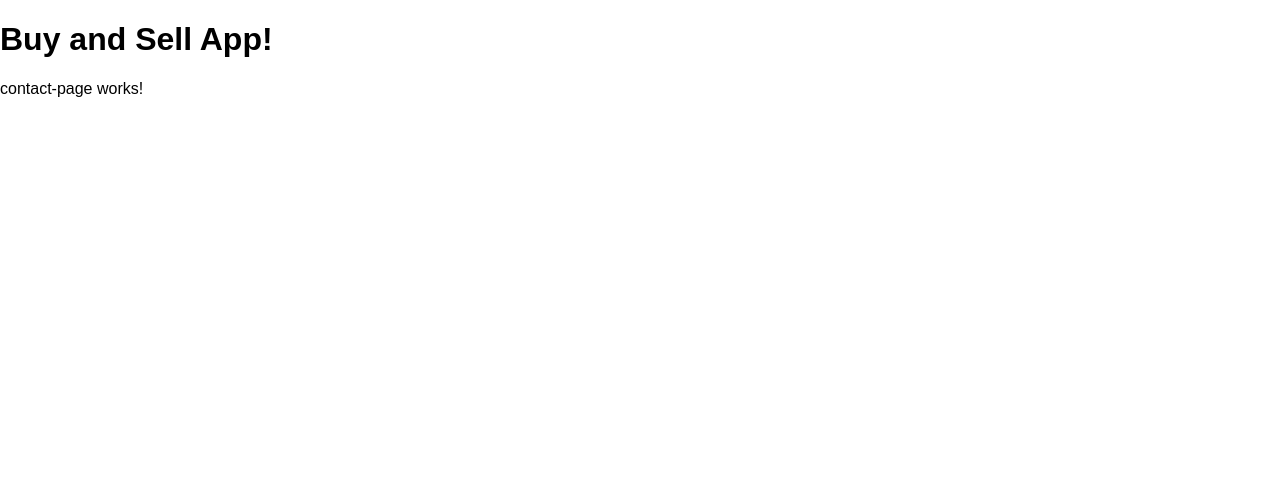
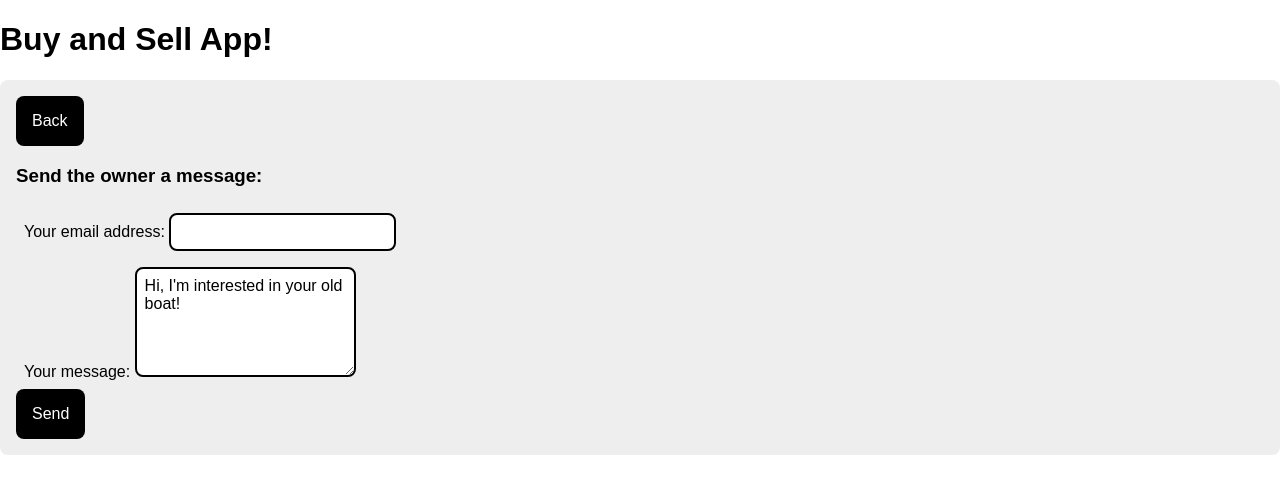
Before and after one commit to rpatino12/angular-linkedin-learning, an Angular app: page /contact/123 in a window 1280 px wide. Shown: the top 494 px of the page. Built offline with nearby package versions, Linux system fonts and the light colour scheme.

Commit message:
Create a contact seller page

```diff
--- a/src/app/app-routing.module.ts
+++ b/src/app/app-routing.module.ts
@@ -27,7 +27,8 @@
   },
   {
     path: 'contact/:id',
-    component: ContactPageComponent
+    component: ContactPageComponent,
+    title: 'BuyAndSell | Contact seller',
   },
   {
     path: 'edit-listing/:id',
--- a/src/app/app.module.ts
+++ b/src/app/app.module.ts
@@ -9,6 +9,7 @@
 import { MyListingsPageComponent } from './my-listings-page/my-listings-page.component';
 import { NewListingPageComponent } from './new-listing-page/new-listing-page.component';
 import { EditListingPageComponent } from './edit-listing-page/edit-listing-page.component';
+import { FormsModule } from '@angular/forms';
 
 @NgModule({
   declarations: [
@@ -22,7 +23,8 @@
   ],
   imports: [
     BrowserModule,
-    AppRoutingModule
+    AppRoutingModule,
+    FormsModule
   ],
   providers: [],
   bootstrap: [AppComponent]
--- a/src/app/contact-page/contact-page.component.html
+++ b/src/app/contact-page/contact-page.component.html
@@ -1 +1,19 @@
-<p>contact-page works!</p>
+<div class="content-box">
+    <a routerLink="/listings/{{listing?.id}}">
+        <button>Back</button>
+    </a>
+    <h3>Send the owner a message:</h3>
+    <div>
+        <label>
+            Your email address:
+            <input type="email" name="email" [(ngModel)] = "email">
+        </label>
+    </div>
+    <div>
+        <label>
+            Your message:
+            <textarea name="message" rows="5" cols="20" [(ngModel)]="message"></textarea>
+        </label>
+    </div>
+    <button (click)="sendMessage()">Send</button>
+</div>
--- a/src/app/contact-page/contact-page.component.ts
+++ b/src/app/contact-page/contact-page.component.ts
@@ -1,4 +1,7 @@
-import { Component } from '@angular/core';
+import { Component, OnInit } from '@angular/core';
+import { Listing } from '../types';
+import { ActivatedRoute, Router } from '@angular/router';
+import { fakeListings } from '../fake-data';
 
 @Component({
   selector: 'app-contact-page',
@@ -7,6 +10,25 @@
   templateUrl: './contact-page.component.html',
   styleUrl: './contact-page.component.css'
 })
-export class ContactPageComponent {
+export class ContactPageComponent implements OnInit {
+  email: string = '';
+  message: string = '';
+  listing: Listing | undefined;
+
+  constructor(
+    private route: ActivatedRoute,
+    private router: Router,
+  ) {}
+
+  ngOnInit(): void {
+    const id = this.route.snapshot.paramMap.get('id');
+    this.listing = fakeListings.find(listing => listing.id === id);
+    this.message = `Hi, I'm interested in your ${this.listing?.name.toLowerCase()}!`
+  }
+
+  sendMessage(): void {
+    alert('Your message has been sent!');
+    this.router.navigateByUrl('/listings');
+  }
 
 }
```
